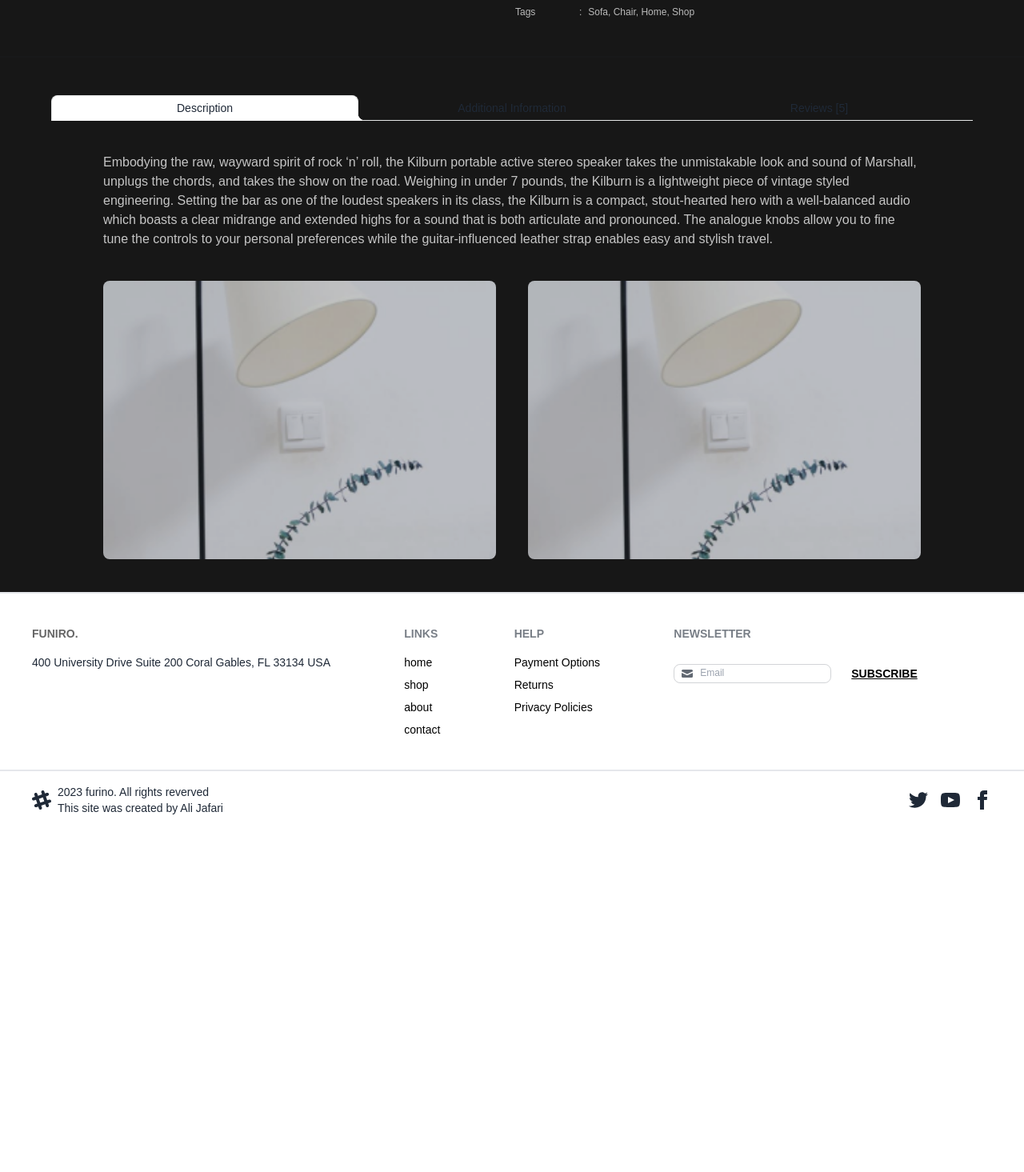
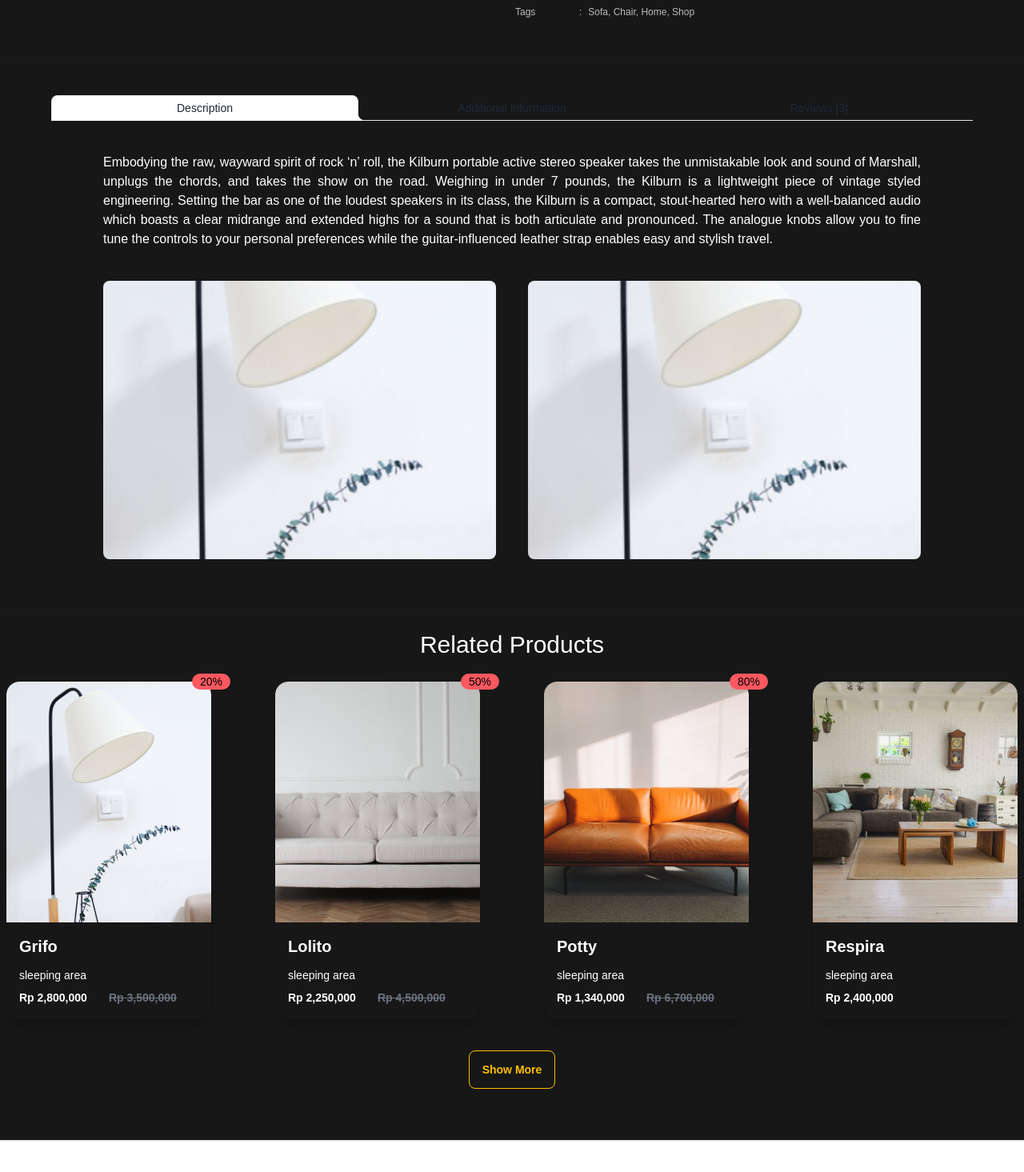
Before and after one commit to gnmjafari/furniture-store, a Next.js app: page /shop/1 in a window 1280 px wide. Shown: the part 625-2090 px from the top of the page at 80% size. Before the commit the page ends 1661 px from the top, so only its background shows below. Built offline with nearby package versions, Linux system fonts and the light colour scheme.

Commit message:
finish product info

```diff
--- a/app/api/[product]/route.ts
+++ b/app/api/[product]/route.ts
@@ -8,8 +8,10 @@ export async function GET(
   const productId = (await params).product;
   const product = _.find(products, { id: Number(productId) });
 
+  const relatedProducts = _.filter(products, { category: product?.category });
+
   if (product) {
-    return Response.json({ product }, { status: 200 });
+    return Response.json({ product, relatedProducts }, { status: 200 });
   } else {
     return Response.json(
       { message: "There is no such product" },
--- a/app/shop/[product]/page.tsx
+++ b/app/shop/[product]/page.tsx
@@ -1,12 +1,15 @@
 "use client";
+import ProductList from "@/components/ProductList";
 import { fetcher } from "@/components/utils";
 import { Product as ProductType } from "@/types/types";
 import Image from "next/image";
+import Link from "next/link";
 import { useEffect, useState } from "react";
 import useSWR from "swr";
 
 interface ProductData {
   product: ProductType;
+  relatedProducts: ProductType[];
 }
 
 export default function Product({
@@ -240,6 +243,7 @@ export default function Product({
             </div>
           </div>
         </div>
+
         <div className="divider" />
 
         <div
@@ -256,7 +260,7 @@ export default function Product({
           />
           <div
             role="tabpanel"
-            className="tab-content min-w-fit p-10 px-10 sm:px-16 opacity-75"
+            className="tab-content min-w-fit p-10 px-10 sm:px-16 text-justify"
           >
             {data.product.moreDetails}
             <div className="grid grid-cols-1 sm:grid-cols-2  gap-10 mt-10">
@@ -288,7 +292,7 @@ export default function Product({
           />
           <div
             role="tabpanel"
-            className="tab-content p-10 px-10 sm:px-16 opacity-75"
+            className="tab-content p-10 px-10 sm:px-16 text-justify"
           >
             {data.product.moreDetails}
           </div>
@@ -298,14 +302,62 @@ export default function Product({
             name="my_tabs_1"
             role="tab"
             className="tab"
-            aria-label="Reviews [5]"
+            aria-label="Reviews [3]"
           />
-          <div
-            role="tabpanel"
-            className="tab-content p-10 px-10 sm:px-16 opacity-75"
-          >
-            {data.product.moreDetails}
+          <div role="tabpanel" className="tab-content p-10 px-10 sm:px-16">
+            <div className="chat chat-start">
+              <div className="chat-image avatar">
+                <div className="w-10 rounded-full">
+                  <img
+                    alt="Tailwind CSS chat bubble component"
+                    src="https://img.daisyui.com/images/stock/photo-1534528741775-53994a69daeb.webp"
+                  />
+                </div>
+              </div>
+              <div className="chat-bubble bg-transparent shadow-md text-black">
+                It was said that you would, destroy the Sith, not join them.
+              </div>
+            </div>
+            <div className="chat chat-start">
+              <div className="chat-image avatar">
+                <div className="w-10 rounded-full">
+                  <img
+                    alt="Tailwind CSS chat bubble component"
+                    src="https://img.daisyui.com/images/stock/photo-1534528741775-53994a69daeb.webp"
+                  />
+                </div>
+              </div>
+              <div className="chat-bubble bg-transparent shadow-md text-black">
+                It was you who would bring balance to the Force
+              </div>
+            </div>
+            <div className="chat chat-start">
+              <div className="chat-image avatar">
+                <div className="w-10 rounded-full">
+                  <img
+                    alt="Tailwind CSS chat bubble component"
+                    src="https://img.daisyui.com/images/stock/photo-1534528741775-53994a69daeb.webp"
+                  />
+                </div>
+              </div>
+              <div className="chat-bubble bg-transparent shadow-md text-black">
+                Not leave it in Darkness
+              </div>
+            </div>
           </div>
+        </div>
+
+        <div className="divider" />
+
+        <div className="flex justify-center items-center flex-col mb-16">
+          <div className="text-3xl mb-7">Related Products</div>
+          <ProductList
+            products={data?.relatedProducts.slice(0, 4)}
+            howDisplay="group"
+          />
+          <button className="btn btn-outline btn-warning mt-10">
+            <Link href="/shop">Show More</Link>
+          </button>
         </div>
       </>
     );
```
